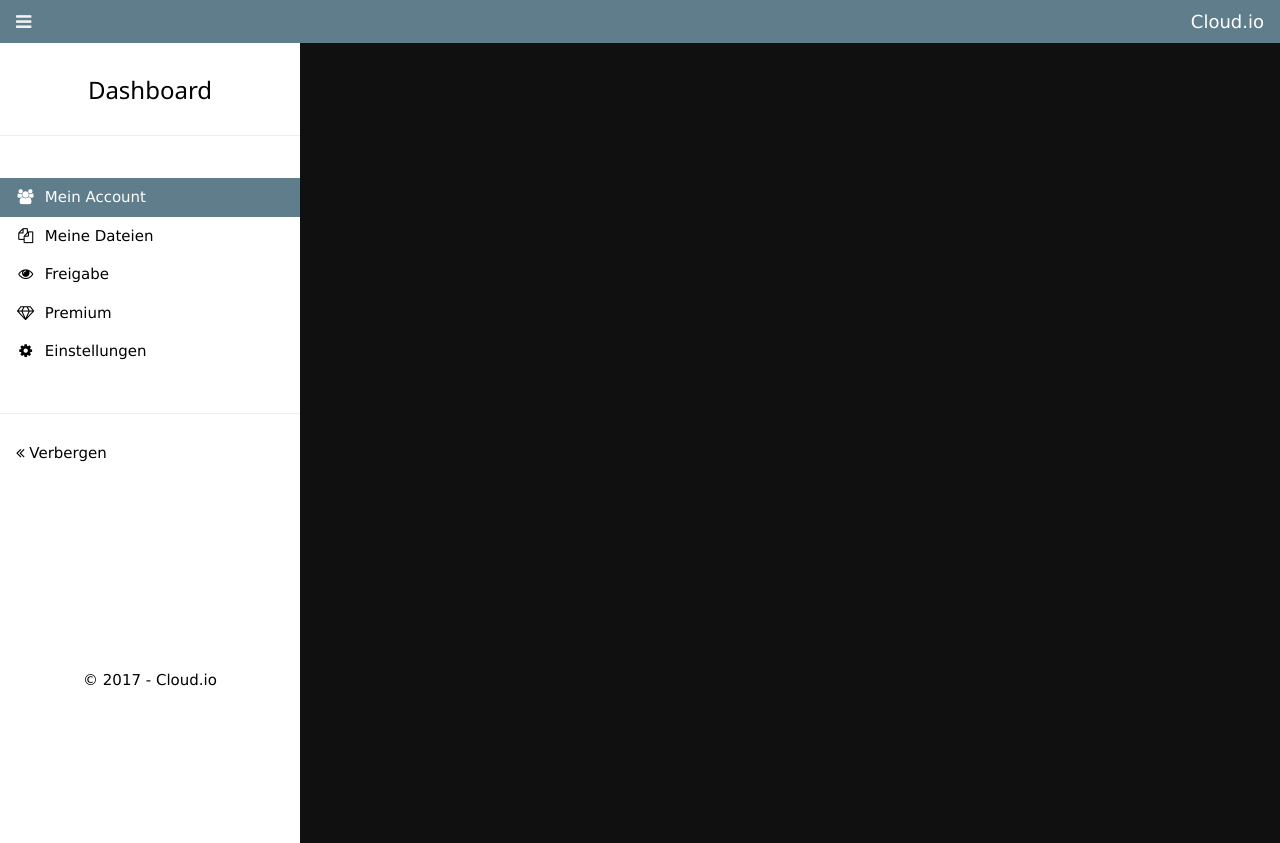
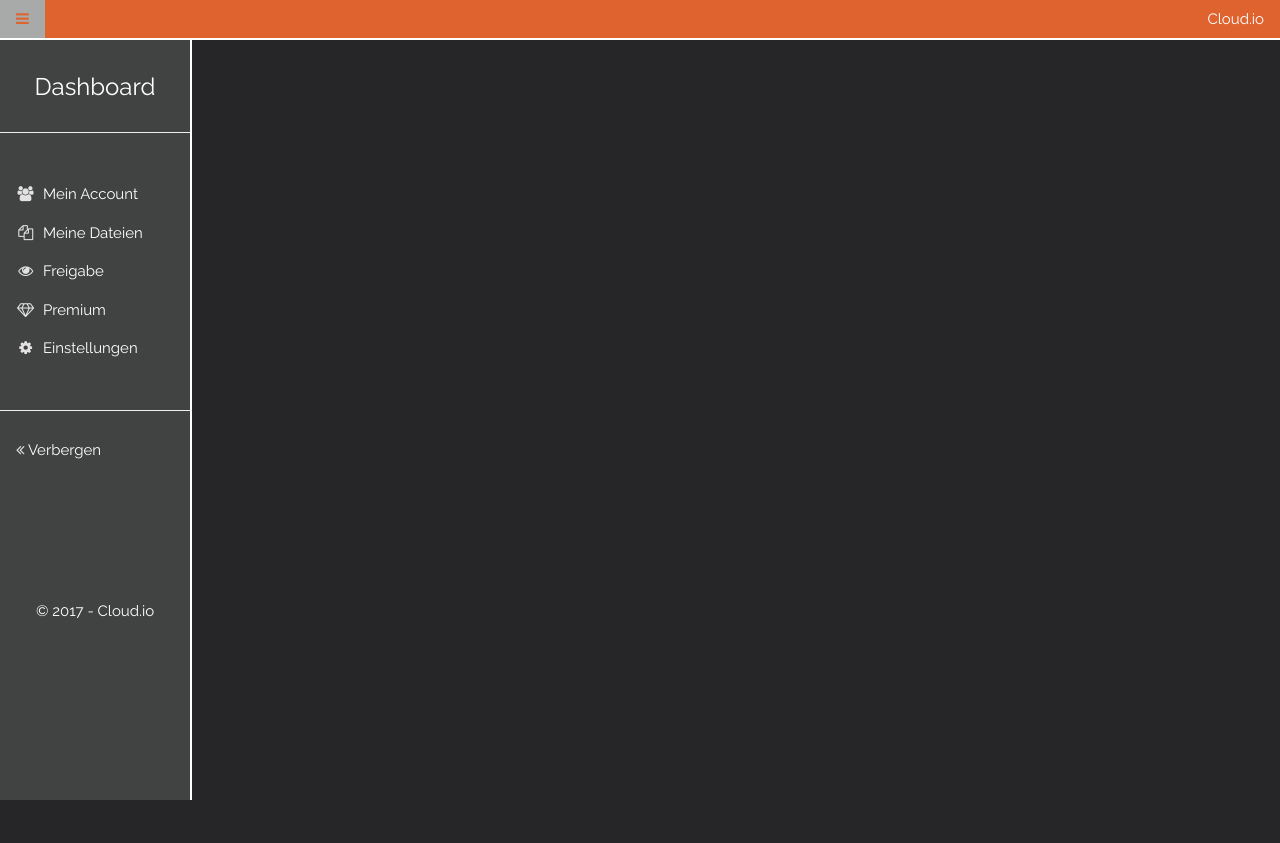
Before and after one commit to zntr1/Cloudio, a PHP site: page /public/index.html in a window 1280 px wide. After the commit the page ends 800 px from the top, so only its background shows below. Run offline with PHP 8.4, Linux system fonts and the light colour scheme; some libraries are stand-ins or nearby versions.

Commit message:
Style updates

```diff
--- a/css/styles.css
+++ b/css/styles.css
@@ -1,18 +1,29 @@
 html,body,h1,h2,h3,h4,h5 {font-family: "Raleway", sans-serif}
+
+body {
+    background-color: #262528;
+    color: white;
+}
 
 #main{
     margin-left:300px;
-    margin-top:43px;
-    background-color: #101010;
-    height: 100vh;
-
+    margin-top: 5vh;
+    height: 95vh;
 }
 
-
+#header{
+    height: 5vh;
+    background-color: #df632f;
+    border-bottom: 2px solid white;
+}
 
 #mySidebar {
+    border-right: 2px solid white;
+    height: 95vh;
+    background-color: #414242;
     z-index: 3;
-    width: 300px;
+    width: 15vw;
+    color: #fff !important;
 }
 
 #mySidebar h5 {
@@ -20,10 +31,29 @@ html,body,h1,h2,h3,h4,h5 {font-family: "Raleway", sans-serif}
     text-align: center;
 }
 
+#mySidebar i {
+    color: #e2e2e2;
+}
+
+#mySidebar i:hover {
+    color: #df632f;
+}
+
+.w3-button:hover{
+    background-color: #a8aaaa !important;
+    font-weight: 700 !important;
+    color: black !important;
+}
+
+.w3-button:hover i{
+    color: #df632f !important;
+}
+
 
 #sidebarFooter{
     margin-top: 60% !important;
-    background-color: #3a3a3a;
+    background-color: inherit;
+    color: #fff !important;
 }
 
 
@@ -46,7 +76,7 @@ html,body,h1,h2,h3,h4,h5 {font-family: "Raleway", sans-serif}
 
 #footer{
     bottom: 0px;
-    color: white;
+
 }
 
 .footerSpan{
@@ -62,9 +92,6 @@ html,body,h1,h2,h3,h4,h5 {font-family: "Raleway", sans-serif}
     color:white;
 }
 
-body{
-    background-color: #101010;
-}
 
 
 .button-wrapper {
--- a/public/index.html
+++ b/public/index.html
@@ -3,11 +3,11 @@
 <script src="../jquery-1.7.1.js"></script>
 
 
-<link rel="stylesheet" href="../css/styles.css">
 <link rel="stylesheet" href="../css/bootstrap.min.css">
 <link rel="stylesheet" href="../css/w3.css">
 <link rel="stylesheet" href="https://cdnjs.cloudflare.com/ajax/libs/font-awesome/4.7.0/css/font-awesome.min.css">
 
+<link rel="stylesheet" href="../css/styles.css">
 
 
 <title>Cloud.ia</title>
@@ -19,7 +19,7 @@
 <body>
 
 <!-- Top container -->
-<div class="w3-bar w3-top w3-blue-gray w3-large" style="z-index:50">
+<div id="header" class="w3-bar w3-top" style="z-index:50">
     <button class="w3-bar-item w3-button w3-hide-large w3-hover-none w3-hover-text-light-grey" onclick="w3_open();"><i
             class="fa fa-bars"></i>
     </button>
@@ -28,7 +28,7 @@
 
 
 <!-- Sidebar/menu -->
-<nav id="mySidebar" class="w3-sidebar w3-collapse w3-white w3-animate-left"><br>
+<nav id="mySidebar" class="w3-sidebar w3-collapse w3-animate-left"><br>
     <div class="w3-container">
         <h5>Dashboard</h5>
     </div>
@@ -36,7 +36,7 @@
     <div class="w3-bar-block">
 
         <br>
-        <a id="menuAccount" onclick="load_accountPage();" class="w3-bar-item w3-button w3-padding w3-blue-gray"><i
+        <a id="menuAccount" onclick="load_accountPage();" class="w3-bar-item w3-button w3-padding"><i
                 class="fa fa-users fa-fw"></i>  Mein Account</a>
         <a id="menuData" onclick="load_storagePage();" class="w3-bar-item w3-button w3-padding"><i
                 class="fa fa-files-o fa-fw"></i>
@@ -59,13 +59,13 @@
 
 
     <!-- Footer -->
-    <footer id="sidebarFooter" class="w3-container w3-padding-16 w3-white" style="text-align: center;">
+    <footer id="sidebarFooter" class="w3-container w3-padding-16" style="text-align: center;">
         <p> © 2017 - Cloud.io </p>
     </footer>
 </nav>
 
 <!-- !PAGE CONTENT! -->
-<div id="main" class="w3-main">
+<div id="main" >
 
 </div>
     <script>
--- a/public/permissions.html
+++ b/public/permissions.html
@@ -3,6 +3,7 @@
 <head>
     <meta charset="UTF-8">
     <title>Title</title>
+    <link rel="stylesheet" href="../css/styles.css">
 </head>
 <body>
 <p>hi, permissions, ist das updated?</p>
--- a/public/premium.html
+++ b/public/premium.html
@@ -3,6 +3,7 @@
 <head>
     <meta charset="UTF-8">
     <title>Title</title>
+    <link rel="stylesheet" href="../css/styles.css">
 </head>
 <body>
 <p>Hi, premium</p>
--- a/public/settings.html
+++ b/public/settings.html
@@ -3,6 +3,7 @@
 <head>
     <meta charset="UTF-8">
     <title>Title</title>
+    <link rel="stylesheet" href="../css/styles.css">
 </head>
 <body>
 <p>hi, settings</p>
--- a/public/storage.html
+++ b/public/storage.html
@@ -3,6 +3,7 @@
 <head>
     <meta charset="UTF-8">
     <title>Title</title>
+    <link rel="stylesheet" href="../css/styles.css">
 </head>
 <body>
     <form>
--- a/public/testDashboard.html
+++ b/public/testDashboard.html
@@ -1,5 +1,9 @@
 <!DOCTYPE html>
 <html>
+<head>
+    <link rel="stylesheet" href="../css/styles.css">
+</head>
+
 <body>
 
 <form action="../script/upload.php" method="post" enctype="multipart/form-data">
--- a/public/userprofile.html
+++ b/public/userprofile.html
@@ -3,6 +3,7 @@
 <head>
     <meta charset="UTF-8">
     <title>Title</title>
+    <link rel="stylesheet" href="../css/styles.css">
 </head>
 <body>
 <div class="container">
```
